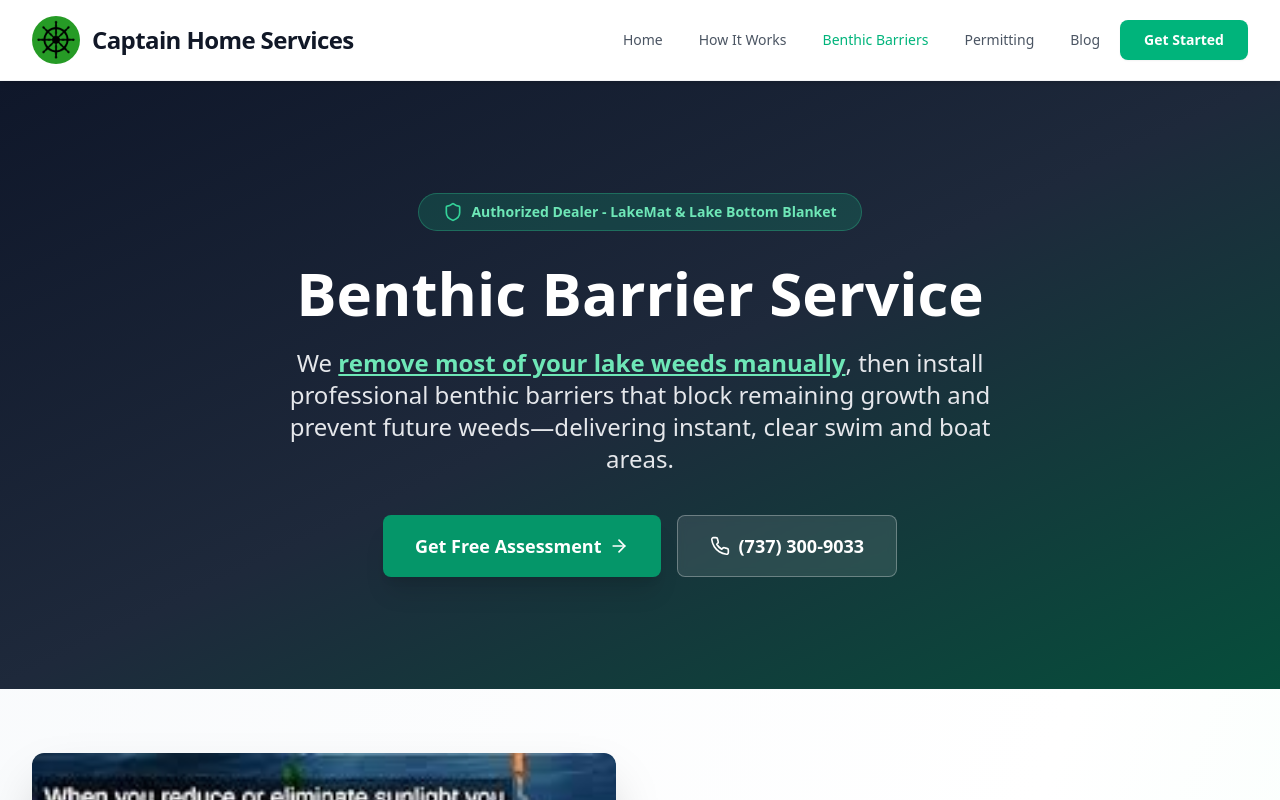
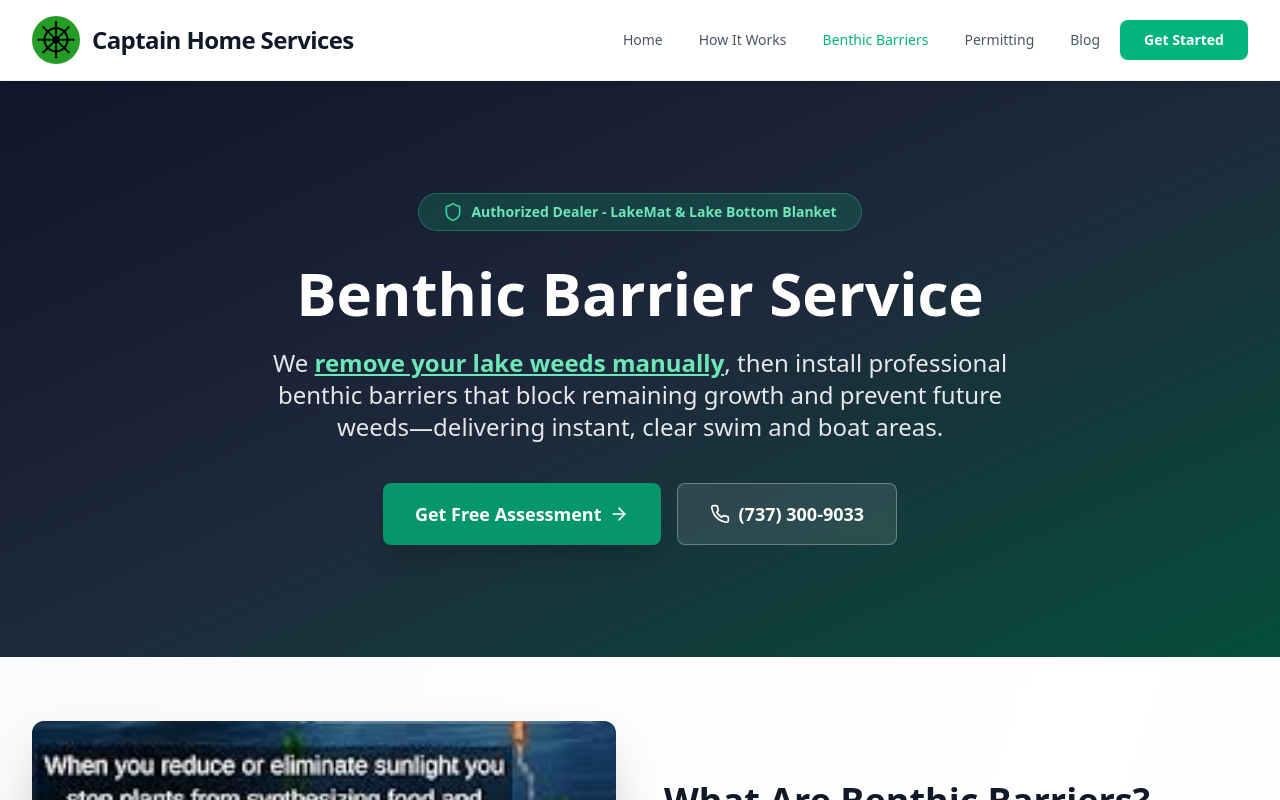
Before and after one commit to captainhomeservices/firstdraftrepository, a React (Vite) app: page /benthic-barriers in a window 1280 px wide. Shown: the top 800 px of the page. Built offline with nearby package versions, Linux system fonts and the light colour scheme.

Commit message:
Updated BenthicBarriersPage.tsx

```diff
--- a/src/pages/BenthicBarriersPage.tsx
+++ b/src/pages/BenthicBarriersPage.tsx
@@ -29,7 +29,7 @@ const BenthicBarriersPage = () => {
                 Benthic Barrier Service
               </h1>
               <p className="text-xl md:text-2xl text-gray-200 mb-10 leading-relaxed max-w-3xl mx-auto">
-                We <Link to="/how-it-works" className="text-emerald-300 hover:text-emerald-200 font-semibold underline">remove most of your lake weeds manually</Link>, then install professional benthic barriers that block remaining growth and prevent future weeds—delivering instant, clear swim and boat areas.
+                We <Link to="/how-it-works" className="text-emerald-300 hover:text-emerald-200 font-semibold underline">remove your lake weeds manually</Link>, then install professional benthic barriers that block remaining growth and prevent future weeds—delivering instant, clear swim and boat areas.
               </p>
 
               <div className="flex flex-col sm:flex-row gap-4 justify-center">
```
